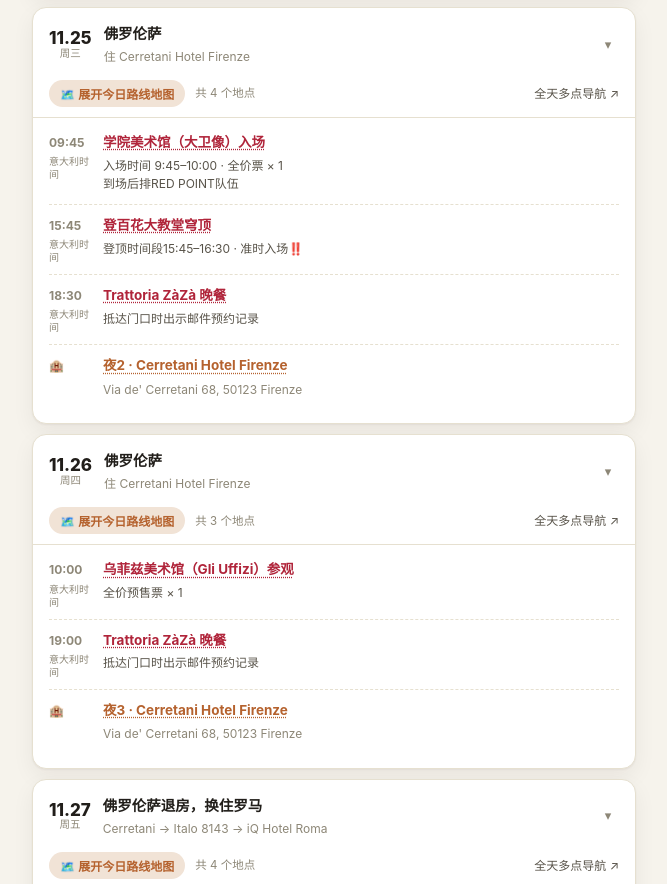
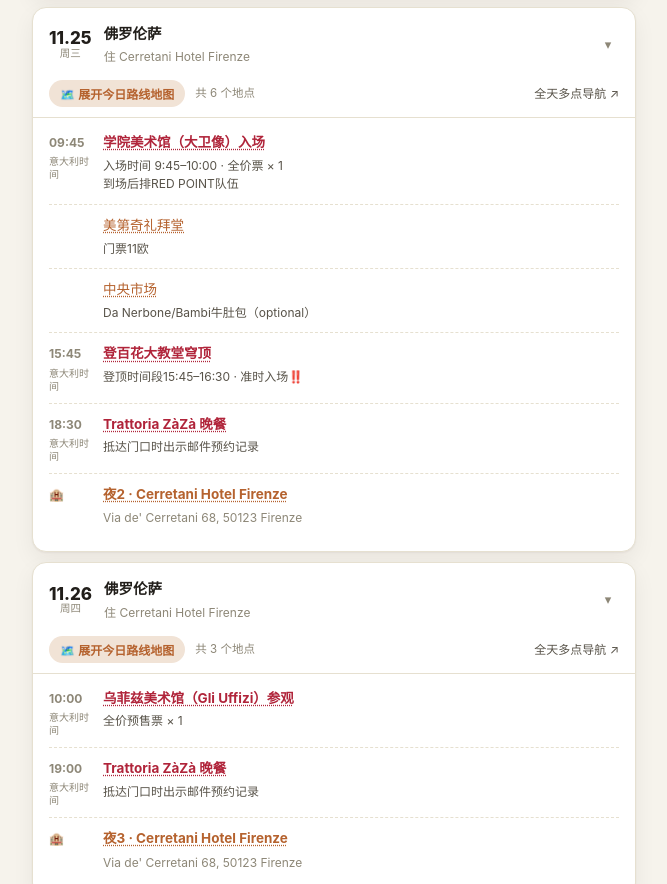
Before and after one commit to rrrebeccahuang/italia-2026, a plain HTML site: page public/index.html in a window 1280 px wide. Shown: the part 3299-4183 px from the top of the page, without its empty margins (306-973 px from the left). Drawn offline with Linux system fonts and the light colour scheme.

Commit message:
Update index.html

```diff
--- a/public/index.html
+++ b/public/index.html
@@ -334,9 +334,11 @@
 <div class="tl hotel"><span class="t">🏨</span><div class="tx"><b><a class="pin" href="https://www.google.com/maps/search/?api=1&query=Cerretani%20Hotel%20Firenze%20MGallery%20Via%20de%27%20Cerretani%2068%20Florence" target="_blank" rel="noopener">夜1 · Cerretani Hotel Firenze</a></b><span class="sub">Via de' Cerretani 68, 50123 Firenze</span></div></div>
 </div></div>
 <div class="card day"><div class="day-head"><div class="day-num"><span class="d">11.25</span><span class="w">周三</span></div><div style="flex:1"><div class="day-title">佛罗伦萨</div><div class="day-route">住 Cerretani Hotel Firenze</div></div><span class="day-toggle" aria-hidden="true">▾</span></div>
-<div class="daymap"><div class="daymap-bar"><button class="dm-toggle" type="button" data-src="https://maps.google.com/maps?saddr=Cerretani+Hotel+Firenze+MGallery+Via+de%27+Cerretani+68+Florence&daddr=Galleria+dell%27Accademia+Florence+to:Brunelleschi+Dome+Florence+to:Trattoria+Z%C3%A0+Z%C3%A0+Firenze&output=embed">🗺️ 展开今日路线地图</button><span class="dm-note">共 4 个地点</span><a class="dm-go" href="https://www.google.com/maps/dir/?api=1&travelmode=walking&origin=Cerretani%20Hotel%20Firenze%20MGallery%20Via%20de%27%20Cerretani%2068%20Florence&destination=Trattoria%20Z%C3%A0%20Z%C3%A0%20Firenze&waypoints=Galleria%20dell%27Accademia%20Florence%7CBrunelleschi%20Dome%20Florence" target="_blank" rel="noopener">全天多点导航 ↗</a></div><div class="dm-frame"></div></div>
+<div class="daymap"><div class="daymap-bar"><button class="dm-toggle" type="button" data-src="https://maps.google.com/maps?saddr=Cerretani+Hotel+Firenze+MGallery+Via+de%27+Cerretani+68+Florence&daddr=Galleria+dell%27Accademia+Florence+to:Medici+Chapels+Florence+to:Mercato+Centrale+Firenze+to:Brunelleschi+Dome+Florence+to:Trattoria+Z%C3%A0+Z%C3%A0+Firenze&output=embed">🗺️ 展开今日路线地图</button><span class="dm-note">共 6 个地点</span><a class="dm-go" href="https://www.google.com/maps/dir/?api=1&travelmode=walking&origin=Cerretani%20Hotel%20Firenze%20MGallery%20Via%20de%27%20Cerretani%2068%20Florence&destination=Trattoria%20Z%C3%A0%20Z%C3%A0%20Firenze&waypoints=Galleria%20dell%27Accademia%20Florence%7CMedici%20Chapels%20Florence%7CMercato%20Centrale%20Firenze%7CBrunelleschi%20Dome%20Florence" target="_blank" rel="noopener">全天多点导航 ↗</a></div><div class="dm-frame"></div></div>
 <div class="day-body">
 <div class="tl"><span class="t" data-local="0" data-iso="2026-11-25T09:45:00+01:00" data-tz="Europe/Rome" data-lbl="意大利时间">09:45<small class="tz">意大利时间</small></span><div class="tx tk"><a class="pin" href="https://www.google.com/maps/search/?api=1&query=Galleria%20dell%27Accademia%20Florence" target="_blank" rel="noopener">学院美术馆（大卫像）入场</a><small>入场时间 9:45–10:00 · 全价票 × 1<br>到场后排RED POINT队伍</small></div></div>
+<div class="tl"><span class="t"></span><div class="tx"><a class="pin" href="https://www.google.com/maps/search/?api=1&query=Medici%20Chapels%20Florence" target="_blank" rel="noopener">美第奇礼拜堂</a><small>门票11欧</small></div></div>
+<div class="tl"><span class="t"></span><div class="tx"><a class="pin" href="https://www.google.com/maps/search/?api=1&query=Mercato%20Centrale%20Firenze" target="_blank" rel="noopener">中央市场</a><small>Da Nerbone/Bambi牛肚包（optional）</small></div></div>
 <div class="tl"><span class="t" data-local="0" data-iso="2026-11-25T15:45:00+01:00" data-tz="Europe/Rome" data-lbl="意大利时间">15:45<small class="tz">意大利时间</small></span><div class="tx tk"><a class="pin" href="https://www.google.com/maps/search/?api=1&query=Brunelleschi%20Dome%20Florence" target="_blank" rel="noopener">登百花大教堂穹顶</a><small>登顶时间段15:45–16:30 · 准时入场‼️</small></div></div>
 <div class="tl"><span class="t" data-local="0" data-iso="2026-11-25T18:30:00+01:00" data-tz="Europe/Rome" data-lbl="意大利时间">18:30<small class="tz">意大利时间</small></span><div class="tx tk"><a class="pin" href="https://www.google.com/maps/search/?api=1&query=Trattoria%20Z%C3%A0%20Z%C3%A0%20Firenze" target="_blank" rel="noopener">Trattoria ZàZà 晚餐</a><small>抵达门口时出示邮件预约记录</small></div></div>
 <div class="tl hotel"><span class="t">🏨</span><div class="tx"><b><a class="pin" href="https://www.google.com/maps/search/?api=1&query=Cerretani%20Hotel%20Firenze%20MGallery%20Via%20de%27%20Cerretani%2068%20Florence" target="_blank" rel="noopener">夜2 · Cerretani Hotel Firenze</a></b><span class="sub">Via de' Cerretani 68, 50123 Firenze</span></div></div>
```
